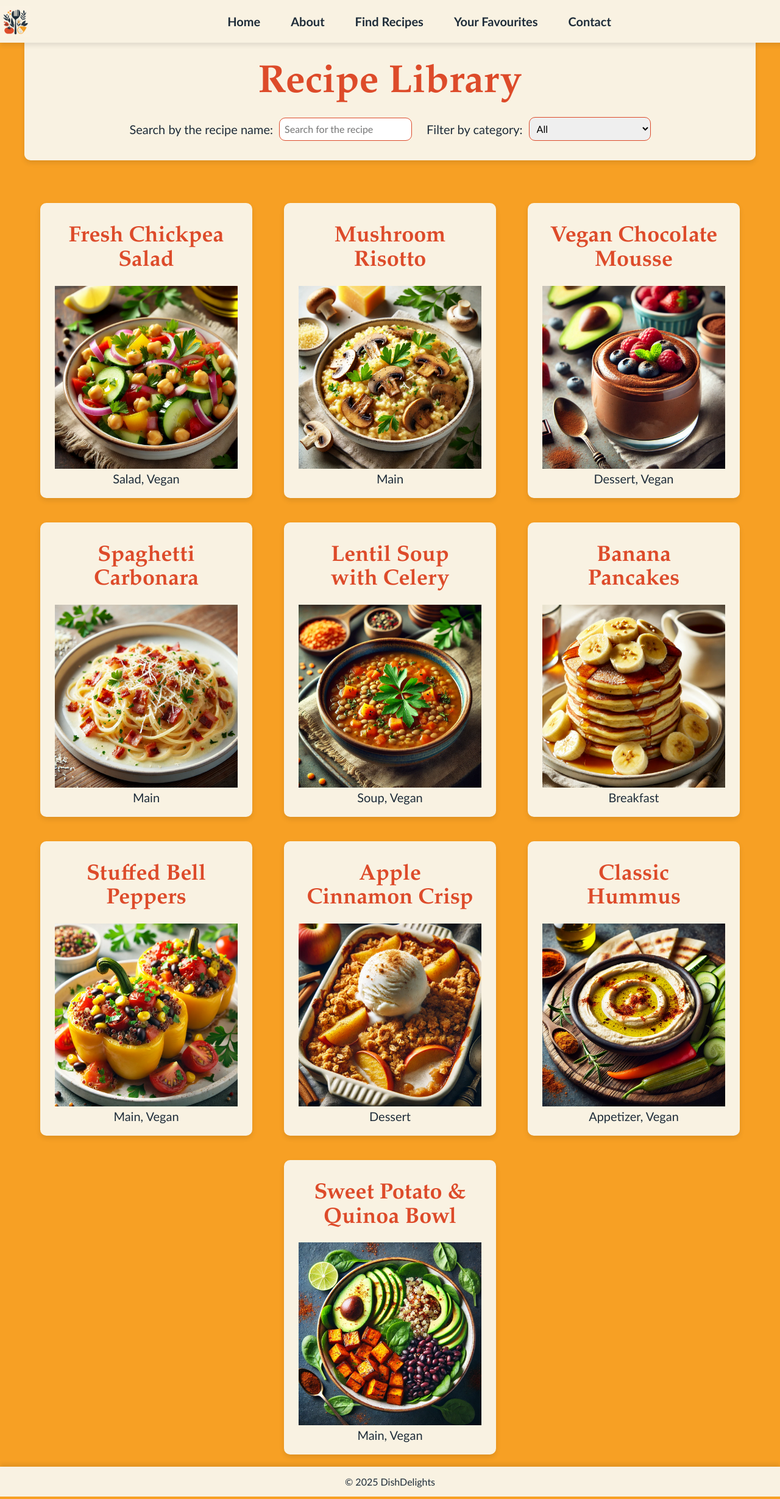
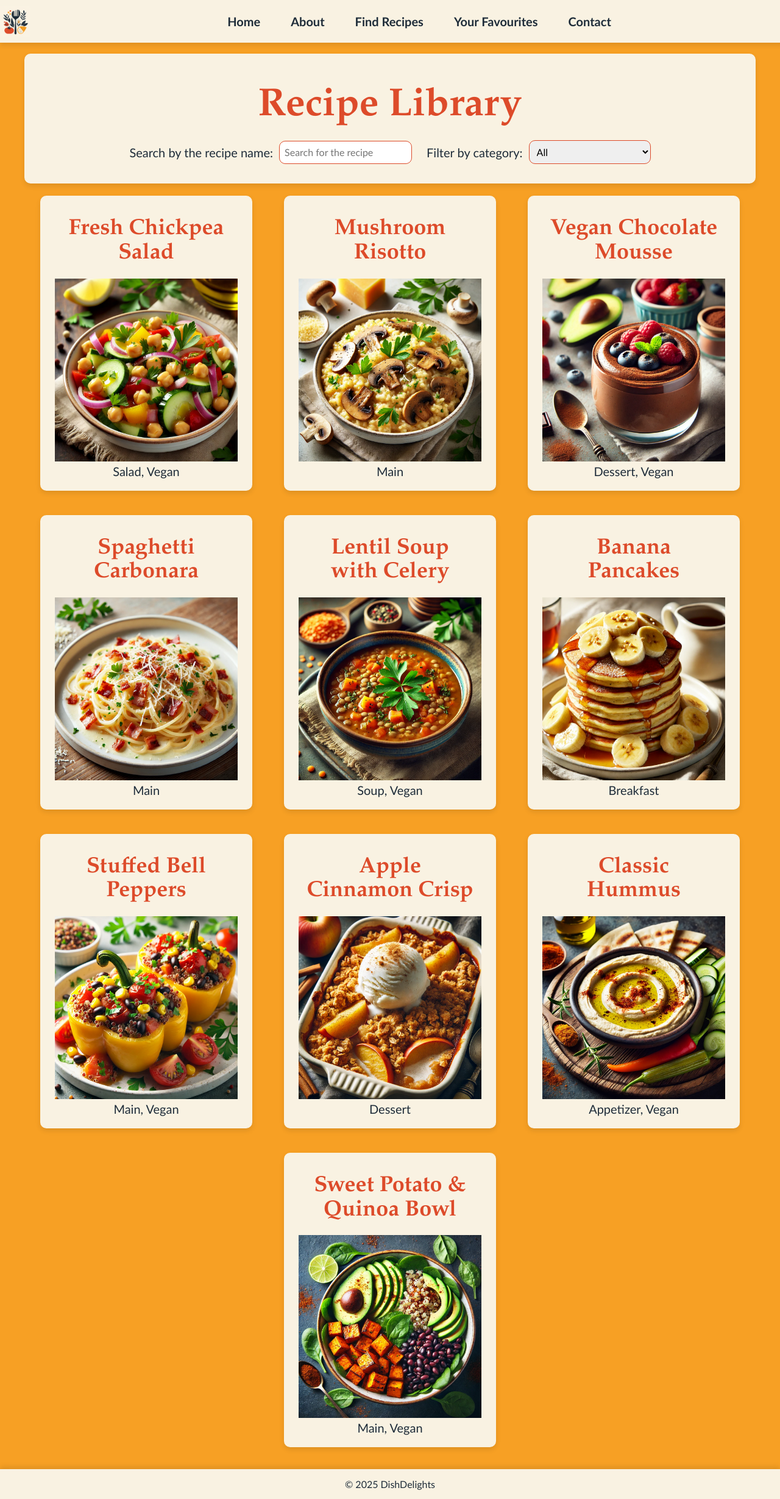
Before and after one commit to svetlana-bo/exam-react, a React (Vite) app: page /exam-react/recipesDishDelights in a window 1280 px wide. Shown: the whole page at 61% size. Built offline with nearby package versions, Linux system fonts and the light colour scheme.

Commit message:
changes in CSS

```diff
--- a/src/App.css
+++ b/src/App.css
@@ -62,7 +62,7 @@
   max-width: 600px;
   width: 95%;
   box-sizing: border-box;
-  margin: 56px auto;
+  margin: 88px auto 0;
   border-radius: 10px;
   box-shadow: 0px 4px 8px rgba(0, 0, 0, 0.1);
   max-width: 100%;
@@ -132,6 +132,7 @@
   padding: 15px 0;
   box-shadow: 0px -4px 8px rgba(0, 0, 0, 0.1); /* Soft shadow */
   font-size: 16px;
+  margin-top: 16px;
 }
 
 
@@ -261,12 +262,13 @@ form {
   .main-box {
     max-width: 1200px;
     padding: 32px;
-    margin: 50px auto;
+
 }
 
 .your-recipes-header {
     max-width: 1200px;
     padding: 32px;
+    margin-top: 16px;
 }
   .about-box {
       flex-direction: row;
--- a/src/views/DefaultPage.jsx
+++ b/src/views/DefaultPage.jsx
@@ -5,7 +5,7 @@ export default function DefaultPage() {
 
     return (
         <div className="main-box">
-        <img src={mainLogo} alt="Logo Image" style={{ width: "400px", height: "auto" }} />
+        <img src={mainLogo} alt="Logo Image" style={{ width: "300px", height: "auto" }} />
         <h1>DishDelights</h1>
         <p>Welcome to DishDelights, your go-to destination for discovering and enjoying incredible recipes from around the world.
         <br />
```
